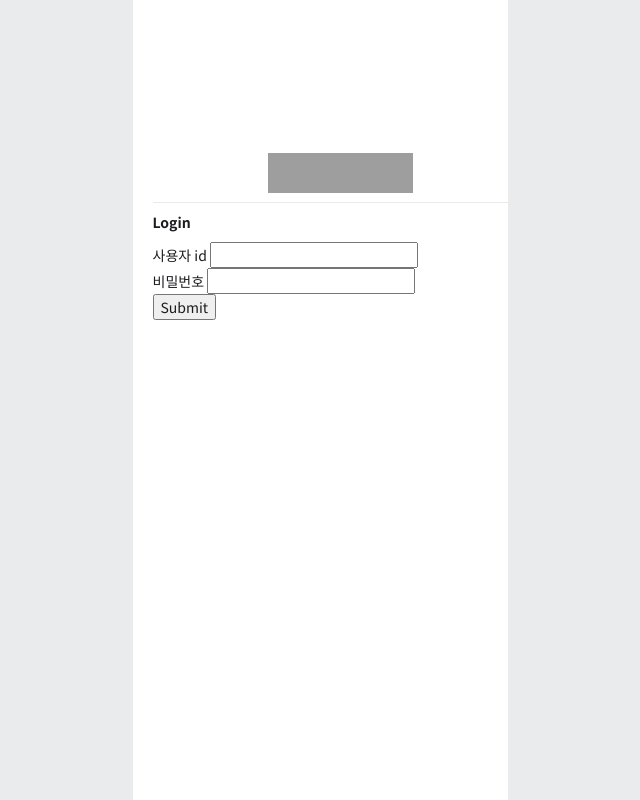
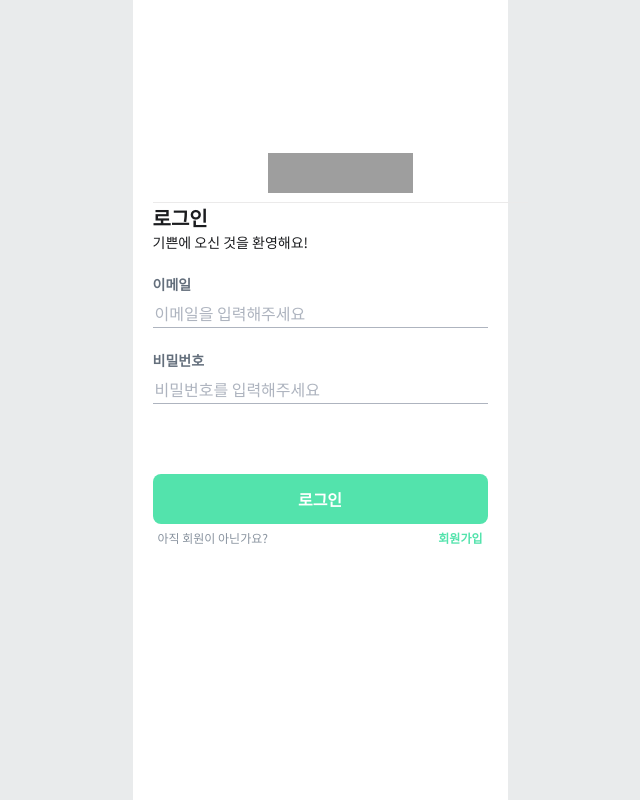
Before and after one commit to jaenny/GIVVEN, a Django app: page /login/ in a window 1280 px wide. Shown: the whole page, without its empty margins (320-960 px from the left). Run offline with Django 3.2, Linux system fonts and the light colour scheme; grey boxes are pictures that could not be loaded.

Commit message:
feat: 로그인 추가

```diff
--- a/Givven/myapp/static/css/account.css
+++ b/Givven/myapp/static/css/account.css
@@ -1,3 +1,68 @@
-/* login.html */
+/*common*/
+.content-title {
+}
+.content-title h1 {
+  font-weight: bold;
+  font-size: 20px;
 
-/* signup.html */
+  color: #1b1c1f;
+
+  margin: 0;
+}
+.content-title p {
+  color: #1b1c1f;
+  font-size: 14px;
+  margin: 0;
+}
+
+.account-form {
+}
+
+.account-form .form-group {
+  display: flex;
+  flex-direction: column;
+
+  margin-top: 22px;
+}
+
+.account-form .form-group label {
+  font-weight: bold;
+  font-size: 14px;
+  color: #646f7c;
+}
+
+.account-form .form-group input {
+  border: 0;
+  border-bottom: 1px solid #aeb4bf;
+  outline: 0;
+
+  height: 30px;
+  font-size: 16px;
+
+  margin-top: 4px;
+}
+
+.account-form .form-group input::placeholder {
+  color: #aeb4bf;
+}
+
+#account-submit {
+  margin-top: 70px;
+}
+
+.move-to-signup {
+  display: flex;
+  padding: 5px;
+  justify-content: space-between;
+}
+
+.move-to-signup span {
+  font-size: 12px;
+  color: #89939f;
+}
+
+.move-to-signup a {
+  font-size: 12px;
+  font-weight: bold;
+  color: #53e3ac;
+}
--- a/Givven/myapp/static/css/reset.css
+++ b/Givven/myapp/static/css/reset.css
@@ -1,4 +1,4 @@
-@import url('https://fonts.googleapis.com/css2?family=Noto+Sans+KR:wght@400;700&display=swap');
+@import url("https://fonts.googleapis.com/css2?family=Noto+Sans+KR:wght@400;700&display=swap");
 
 * {
   box-sizing: border-box;
@@ -31,3 +31,26 @@ a {
 a:hover {
   color: black;
 }
+
+.submit-btn {
+  width: 100%;
+  height: 50px;
+  font-weight: bold;
+  font-size: 16px;
+
+  display: flex;
+  justify-content: center;
+  align-items: center;
+
+  border-radius: 8px;
+  background: #c5c8ce;
+
+  border: 0;
+  outline: 0;
+
+  color: #ffffff;
+}
+
+.submit-btn.activate {
+  background: #53e3ac;
+}
--- a/Givven/myapp/templates/login.html
+++ b/Givven/myapp/templates/login.html
@@ -1,37 +1,65 @@
-{% extends 'common/Nav_login.html' %}
+{% extends 'common/Nav_login.html' %} {% load static %} {% block extrahead %}
+<title>로그인</title>
+<link rel="stylesheet" href="../static/css/account.css" />
+{% endblock %} {% block content %}
+<div class="content-title">
+  <h1>로그인</h1>
+  <p>기쁜에 오신 것을 환영해요!</p>
+</div>
 
-{% load static %}
+<!-- <div class="row mt-5">
+  <div class="col-12">{{error}}</div>
+</div> -->
 
-{% block extrahead %}
-<title>로그인</title>
-<link rel="stylesheet" href="../static/css/account.css">
-{% endblock %}
+<form method="post" class="account-form">
+  {% csrf_token %}
+  <div class="form-group">
+    <label for="user_id">이메일</label>
+    <input
+      type="text"
+      id="user_id"
+      name="user_id"
+      placeholder="이메일을 입력해주세요"
+    />
+  </div>
+  <div class="form-group">
+    <label for="user_pw">비밀번호</label>
+    <input
+      type="password"
+      id="user_pw"
+      name="user_pw"
+      placeholder="비밀번호를 입력해주세요"
+    />
+  </div>
+  <button type="submit" class="submit-btn activate" id="account-submit">
+    로그인
+  </button>
+</form>
 
-{% block content %}
-<div class="row mt-5">
-    <div class="col-12 text-center">
-        <h1>Login</h1>
+<div class="move-to-signup">
+  <span>아직 회원이 아닌가요?</span>
+  <a href="/register">회원가입</a>
 </div>
-</div>
-<div class="row mt-5">
-    <div class="col-12">
-        {{error}}
-    </div>
-</div>
-<div class="row mt-5">
+
+<!-- <div class="row mt-5">
   <div class="col-12">
     <form method="POST" action=".">
       {% csrf_token %}
       <div class="form-group">
         <label for="user_id">사용자 id</label>
-                <input type="text" class="form-control" id="user_id" name="user_id">
+        <input type="text" class="form-control" id="user_id" name="user_id" />
       </div>
       <div class="form-group">
         <label for="user_id">비밀번호</label>
-                <input type="password" class="form-control" id="user_pw" name="user_pw">
+        <input
+          type="password"
+          class="form-control"
+          id="user_pw"
+          name="user_pw"
+        />
       </div>
       <button type="submit" class="btn btn-primary">Submit</button>
     </form>
   </div>
-</div>
+</div> -->
 {% endblock %}
```
Lines whose indentation alone changed are shown as unchanged.
